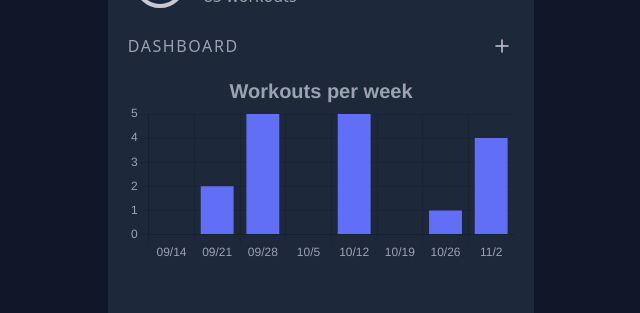
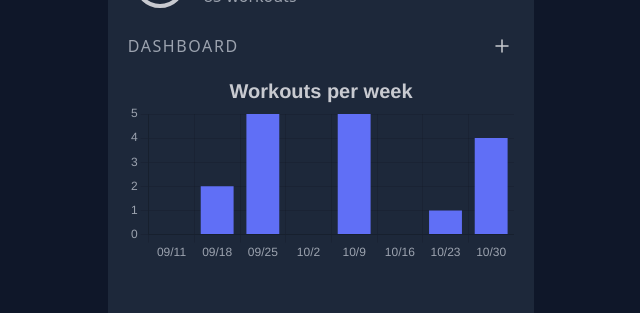
Before and after one commit to astijusar/WorkoutTracker, a React (Vite) app in the folder src/Web UI/: page / in a window 1280 px wide. Shown: the part 162-475 px from the top of the page, without its empty margins (319-959 px from the left). Built offline with nearby package versions, Linux system fonts and the light colour scheme.

Commit message:
update x axis label text and title color

```diff
--- a/src/Web UI/src/components/WorkoutBarChart.jsx
+++ b/src/Web UI/src/components/WorkoutBarChart.jsx
@@ -24,8 +24,7 @@ const generateWeekLabels = () => {
     const labels = [];
 
     for (let i = 7; i >= 0; i--) {
-        const week = moment().subtract(i, "weeks").format("MM/D");
-        console.log(week);
+        const week = moment().subtract(i, "weeks").startOf('isoWeek').format("MM/D");
         labels.push(week);
     }
 
@@ -41,7 +40,7 @@ const options = {
             font: {
                 size: 20,
             },
-            color: '#9ca3af'
+            color: '#C8CAD0'
         },
         legend: {
             display: false,
```
